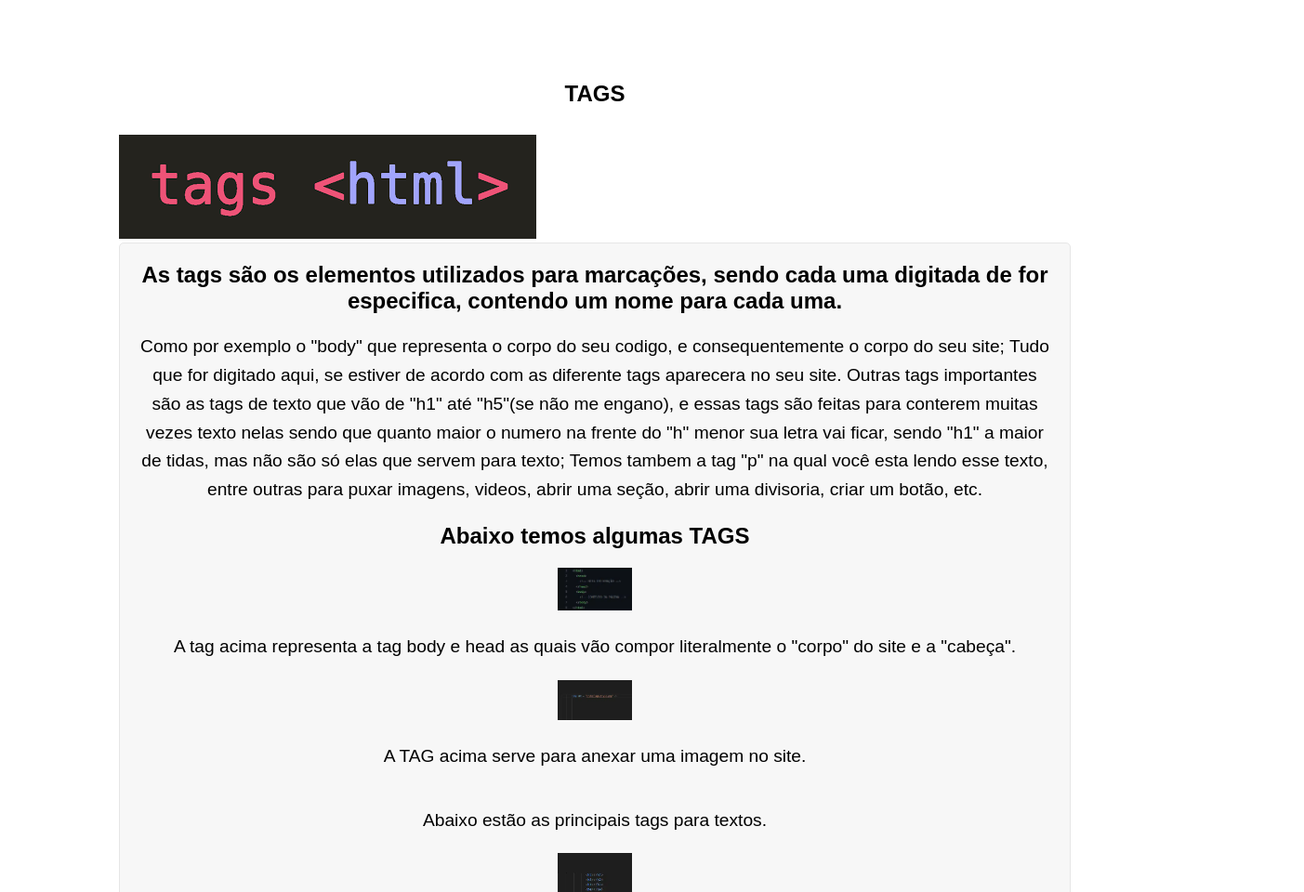
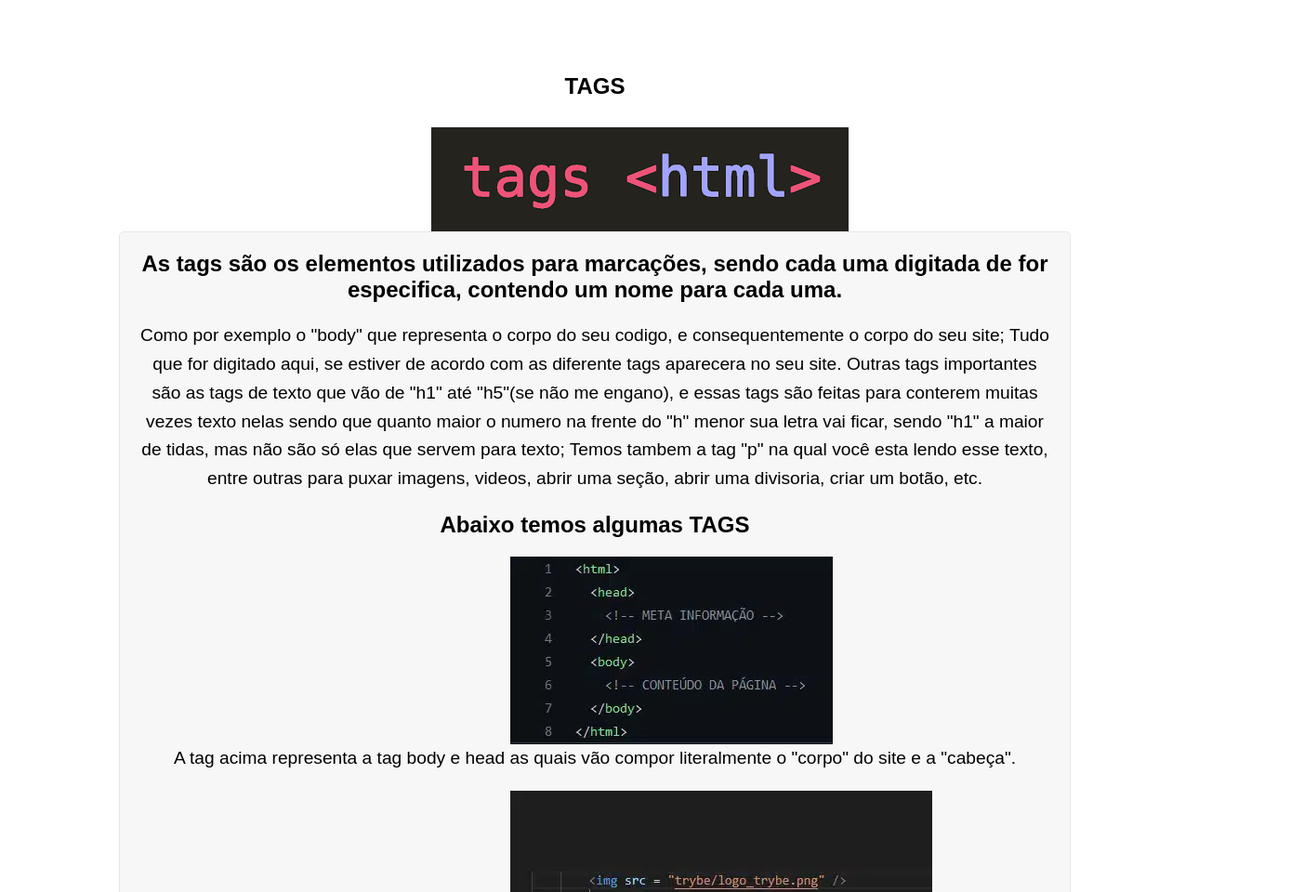
Before and after one commit to GarabEee/ApostilaHTML, a plain HTML site: page index.html in a window 1280 px wide. Shown: the part 1840-2800 px from the top of the page at 93% size, 1403 px wide, since content can reach past the window. Drawn offline with nearby package versions, Linux system fonts and the light colour scheme.

Commit message:
Update style.css
Mais uma tentativa para fazer as imagens funcionarem

```diff
--- a/CSS/style.css
+++ b/CSS/style.css
@@ -88,7 +88,7 @@ ul li{
     text-align: center;
 }
 
-.card img{
+.card .imagem{
     max-width: 80px;
     height: auto;
     margin-bottom: 20px;
@@ -183,3 +183,21 @@ footer a{
     padding: 1%;
     margin: 10%;
 }
+
+img{
+   display: flex;
+   justify-content: center;
+   align-items: center;
+   padding-left: 25em;
+   padding-right: 25em;
+
+}
+
+
+
+.imagem{
+    display: flex;
+    justify-content: center;
+    align-items: center;
+    padding-left: 21em;
+}
```
